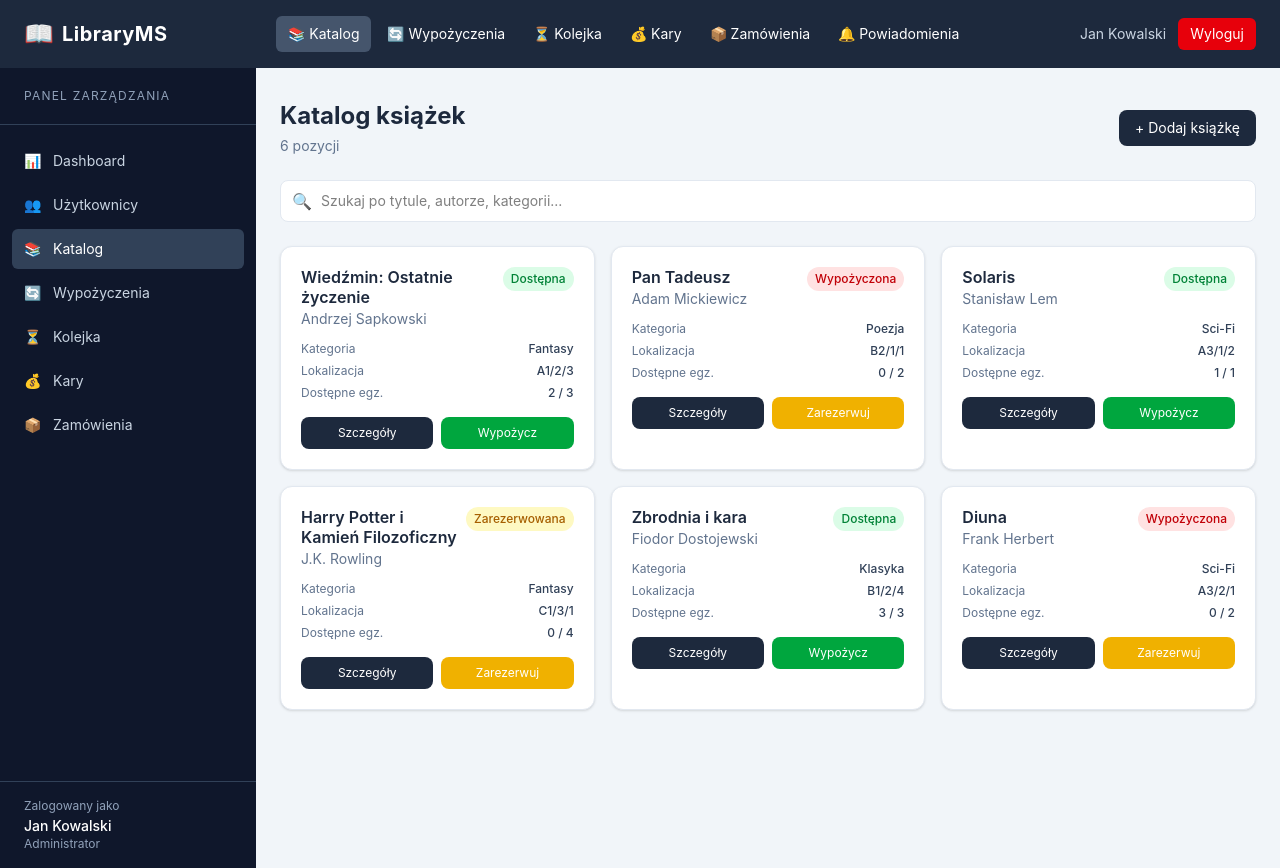
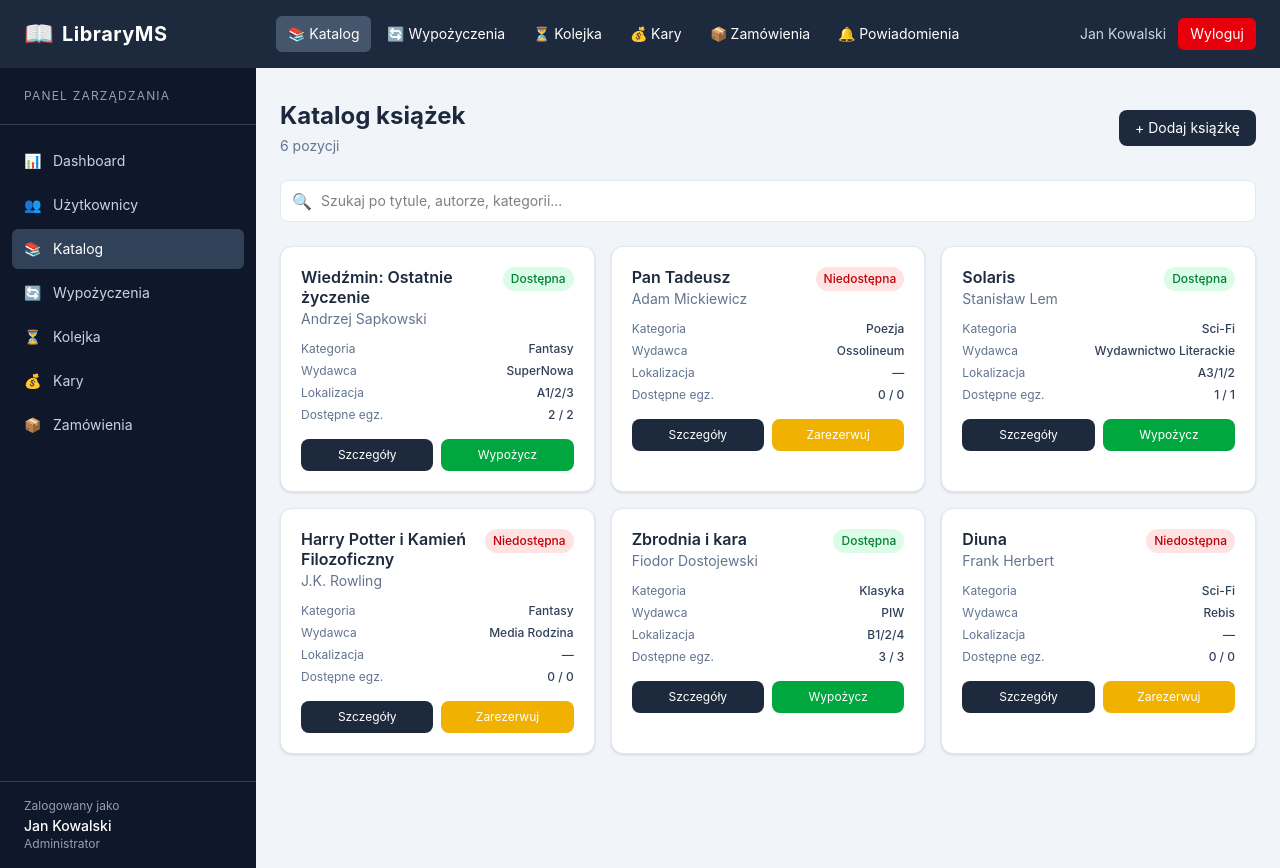
Before and after one commit to norbjdk/library-management-system, an Angular app in the folder web/: page /catalog in a window 1280 px wide. Built offline with nearby package versions, Linux system fonts and the light colour scheme.

Commit message:
fix: add zone.js polyfill and fix catalog/loan mock data models

```diff
--- a/web/angular.json
+++ b/web/angular.json
@@ -14,6 +14,9 @@
           "builder": "@angular/build:application",
           "options": {
             "browser": "src/main.ts",
+            "polyfills": [
+              "zone.js"
+            ],
             "tsConfig": "tsconfig.app.json",
             "assets": [
               {
--- a/web/package.json
+++ b/web/package.json
@@ -33,7 +33,8 @@
     "@angular/ssr": "^20.3.8",
     "express": "^5.1.0",
     "rxjs": "~7.8.0",
-    "tslib": "^2.3.0"
+    "tslib": "^2.3.0",
+    "zone.js": "^0.15.1"
   },
   "devDependencies": {
     "@angular/build": "^20.3.8",
--- a/web/src/app/app.config.ts
+++ b/web/src/app/app.config.ts
@@ -1,13 +1,13 @@
-import { ApplicationConfig, provideBrowserGlobalErrorListeners, provideZonelessChangeDetection } from '@angular/core';
+import { provideHttpClient, withInterceptors } from '@angular/common/http';
+import { ApplicationConfig, provideZoneChangeDetection } from '@angular/core';
 import { provideRouter } from '@angular/router';
-
 import { routes } from './app.routes';
-import { provideClientHydration, withEventReplay } from '@angular/platform-browser';
+import { tokenInterceptor } from './core/interceptors/token.interceptor';
 
 export const appConfig: ApplicationConfig = {
   providers: [
-    provideBrowserGlobalErrorListeners(),
-    provideZonelessChangeDetection(),
-    provideRouter(routes), provideClientHydration(withEventReplay())
+    provideZoneChangeDetection({ eventCoalescing: true }),
+    provideRouter(routes),
+    provideHttpClient(withInterceptors([tokenInterceptor])),
   ]
 };
--- /dev/null
+++ b/web/src/app/core/interceptors/token.interceptor.ts
@@ -0,0 +1,33 @@
+import { HttpErrorResponse, HttpInterceptorFn } from '@angular/common/http';
+import { inject } from '@angular/core';
+import { catchError, switchMap, throwError } from 'rxjs';
+import { AuthService } from '../services/auth.service';
+
+export const tokenInterceptor: HttpInterceptorFn = (req, next) => {
+    const auth = inject(AuthService);
+    const token = auth.accessToken();
+
+    const authReq = token
+        ? req.clone({ setHeaders: { Authorization: `Bearer ${token}` } })
+        : req;
+
+    return next(authReq).pipe(
+        catchError((error: HttpErrorResponse) => {
+            if (error.status === 401) {
+                return auth.refreshToken().pipe(
+                    switchMap(response => {
+                        const retryReq = req.clone({
+                            setHeaders: { Authorization: `Bearer ${response.access_token}` }
+                        });
+                        return next(retryReq);
+                    }),
+                    catchError(refreshError => {
+                        auth.logout();
+                        return throwError(() => refreshError);
+                    })
+                );
+            }
+            return throwError(() => error);
+        })
+    );
+};
--- a/web/src/app/features/catalog/pages/catalog-list/catalog-list.html
+++ b/web/src/app/features/catalog/pages/catalog-list/catalog-list.html
@@ -13,12 +13,8 @@
   <!-- Search -->
   <div class="relative">
     <span class="absolute left-3 top-1/2 -translate-y-1/2 text-slate-400">🔍</span>
-    <input
-      type="text"
-      placeholder="Szukaj po tytule, autorze, kategorii..."
-      [(ngModel)]="searchQuery"
-      class="w-full pl-10 pr-4 py-2.5 border border-slate-200 rounded-lg text-sm focus:outline-none focus:ring-2 focus:ring-slate-400 bg-white"
-    />
+    <input type="text" placeholder="Szukaj po tytule, autorze, kategorii..." [(ngModel)]="searchQuery"
+      class="w-full pl-10 pr-4 py-2.5 border border-slate-200 rounded-lg text-sm focus:outline-none focus:ring-2 focus:ring-slate-400 bg-white" />
   </div>
 
   <!-- Grid -->
@@ -28,25 +24,31 @@
       <div class="flex items-start justify-between gap-2 mb-3">
         <div>
           <h3 class="font-semibold text-slate-800 leading-tight">{{ book.title }}</h3>
-            <p class="text-sm text-slate-500 mt-0.5">{{ book.author }}</p>
+          <p class="text-sm text-slate-500 mt-0.5">
+            {{ book.authors[0]?.first_name }} {{ book.authors[0]?.last_name }}
+          </p>
         </div>
-          <span class="shrink-0 text-xs font-medium px-2 py-1 rounded-full {{ getStatusClasses(book.status) }}">
-            {{ getStatusLabel(book.status) }}
+        <span class="shrink-0 text-xs font-medium px-2 py-1 rounded-full {{ getStatusClasses(book) }}">
+          {{ getStatusLabel(book) }}
         </span>
       </div>
 
       <div class="space-y-1.5 text-xs text-slate-500">
         <div class="flex justify-between">
           <span>Kategoria</span>
-            <span class="font-medium text-slate-700">{{ book.category }}</span>
+          <span class="font-medium text-slate-700">{{ book.categories[0]?.name ?? '—' }}</span>
+        </div>
+        <div class="flex justify-between">
+          <span>Wydawca</span>
+          <span class="font-medium text-slate-700">{{ book.publisher.name }}</span>
         </div>
         <div class="flex justify-between">
           <span>Lokalizacja</span>
-            <span class="font-medium text-slate-700">{{ book.location }}</span>
+          <span class="font-medium text-slate-700">{{ book.copies[0]?.location?.shelf ?? '—' }}</span>
         </div>
         <div class="flex justify-between">
           <span>Dostępne egz.</span>
-            <span class="font-medium text-slate-700">{{ book.availableCopies }} / {{ book.totalCopies }}</span>
+          <span class="font-medium text-slate-700">{{ getAvailableCopies(book) }} / {{ book.copies.length }}</span>
         </div>
       </div>
 
@@ -54,12 +56,12 @@
         <button class="flex-1 bg-slate-800 hover:bg-slate-700 text-white text-xs py-2 rounded-lg transition-colors">
           Szczegóły
         </button>
-          @if (book.status === 'available') {
+        @if (getStatus(book) === 'available') {
         <button class="flex-1 bg-green-600 hover:bg-green-700 text-white text-xs py-2 rounded-lg transition-colors">
           Wypożycz
         </button>
         }
-          @if (book.status === 'borrowed' || book.status === 'reserved') {
+        @if (getStatus(book) === 'unavailable') {
         <button class="flex-1 bg-yellow-500 hover:bg-yellow-600 text-white text-xs py-2 rounded-lg transition-colors">
           Zarezerwuj
         </button>
--- a/web/src/app/features/catalog/pages/catalog-list/catalog-list.ts
+++ b/web/src/app/features/catalog/pages/catalog-list/catalog-list.ts
@@ -6,7 +6,6 @@ import { Book } from '../../../../core/models/book';
   selector: 'app-catalog-list',
   imports: [FormsModule],
   templateUrl: './catalog-list.html',
-  styleUrl: './catalog-list.css'
 })
 export class CatalogList {
   searchQuery = '';
@@ -15,68 +14,77 @@ export class CatalogList {
     {
       id: 1,
       title: 'Wiedźmin: Ostatnie życzenie',
-      author: 'Andrzej Sapkowski',
-      isbn: '978-83-7785-149-2',
-      category: 'Fantasy',
-      location: 'A1/2/3',
-      availableCopies: 2,
-      totalCopies: 3,
-      status: 'available'
+      ean: '978-83-7785-149-2',
+      description: '',
+      publish_year: 1993,
+      publisher: { id: 1, name: 'SuperNowa' },
+      authors: [{ id: 1, first_name: 'Andrzej', last_name: 'Sapkowski' }],
+      categories: [{ id: 1, name: 'Fantasy' }],
+      copies: [
+        { id: 1, condition: 'good', available: true, location: { id: 1, floor: 1, section: 'A', shelf: 'A1/2/3' } },
+        { id: 2, condition: 'good', available: true, location: { id: 1, floor: 1, section: 'A', shelf: 'A1/2/3' } },
+      ]
     },
     {
       id: 2,
       title: 'Pan Tadeusz',
-      author: 'Adam Mickiewicz',
-      isbn: '978-83-0000-000-1',
-      category: 'Poezja',
-      location: 'B2/1/1',
-      availableCopies: 0,
-      totalCopies: 2,
-      status: 'borrowed'
+      ean: '978-83-0000-000-1',
+      description: '',
+      publish_year: 1834,
+      publisher: { id: 2, name: 'Ossolineum' },
+      authors: [{ id: 2, first_name: 'Adam', last_name: 'Mickiewicz' }],
+      categories: [{ id: 2, name: 'Poezja' }],
+      copies: []
     },
     {
       id: 3,
       title: 'Solaris',
-      author: 'Stanisław Lem',
-      isbn: '978-83-0000-000-2',
-      category: 'Sci-Fi',
-      location: 'A3/1/2',
-      availableCopies: 1,
-      totalCopies: 1,
-      status: 'available'
+      ean: '978-83-0000-000-2',
+      description: '',
+      publish_year: 1961,
+      publisher: { id: 3, name: 'Wydawnictwo Literackie' },
+      authors: [{ id: 3, first_name: 'Stanisław', last_name: 'Lem' }],
+      categories: [{ id: 3, name: 'Sci-Fi' }],
+      copies: [
+        { id: 3, condition: 'good', available: true, location: { id: 2, floor: 1, section: 'A', shelf: 'A3/1/2' } },
+      ]
     },
     {
       id: 4,
       title: 'Harry Potter i Kamień Filozoficzny',
-      author: 'J.K. Rowling',
-      isbn: '978-83-0000-000-3',
-      category: 'Fantasy',
-      location: 'C1/3/1',
-      availableCopies: 0,
-      totalCopies: 4,
-      status: 'reserved'
+      ean: '978-83-0000-000-3',
+      description: '',
+      publish_year: 1997,
+      publisher: { id: 4, name: 'Media Rodzina' },
+      authors: [{ id: 4, first_name: 'J.K.', last_name: 'Rowling' }],
+      categories: [{ id: 1, name: 'Fantasy' }],
+      copies: []
     },
     {
       id: 5,
       title: 'Zbrodnia i kara',
-      author: 'Fiodor Dostojewski',
-      isbn: '978-83-0000-000-4',
-      category: 'Klasyka',
-      location: 'B1/2/4',
-      availableCopies: 3,
-      totalCopies: 3,
-      status: 'available'
+      ean: '978-83-0000-000-4',
+      description: '',
+      publish_year: 1866,
+      publisher: { id: 5, name: 'PIW' },
+      authors: [{ id: 5, first_name: 'Fiodor', last_name: 'Dostojewski' }],
+      categories: [{ id: 6, name: 'Klasyka' }],
+      copies: [
+        { id: 4, condition: 'good', available: true, location: { id: 3, floor: 2, section: 'B', shelf: 'B1/2/4' } },
+        { id: 5, condition: 'good', available: true, location: { id: 3, floor: 2, section: 'B', shelf: 'B1/2/4' } },
+        { id: 6, condition: 'good', available: true, location: { id: 3, floor: 2, section: 'B', shelf: 'B1/2/4' } },
+      ]
     },
     {
       id: 6,
       title: 'Diuna',
-      author: 'Frank Herbert',
-      isbn: '978-83-0000-000-5',
-      category: 'Sci-Fi',
-      location: 'A3/2/1',
-      availableCopies: 0,
-      totalCopies: 2,
-      status: 'borrowed'
+      ean: '978-83-0000-000-5',
+      description: '',
+      publish_year: 1965,
+      publisher: { id: 6, name: 'Rebis' },
+      authors: [{ id: 6, first_name: 'Frank', last_name: 'Herbert' }],
+      categories: [{ id: 3, name: 'Sci-Fi' }],
+      copies: []
     },
   ];
 
@@ -85,28 +93,26 @@ export class CatalogList {
     const q = this.searchQuery.toLowerCase();
     return this.books.filter(b =>
       b.title.toLowerCase().includes(q) ||
-      b.author.toLowerCase().includes(q) ||
-      b.category.toLowerCase().includes(q)
+      b.authors.some(a => `${a.first_name} ${a.last_name}`.toLowerCase().includes(q)) ||
+      b.categories.some(c => c.name.toLowerCase().includes(q))
     );
   }
 
-  getStatusLabel(status: Book['status']): string {
-    const labels = {
-      available: 'Dostępna',
-      borrowed: 'Wypożyczona',
-      reserved: 'Zarezerwowana',
-      unavailable: 'Niedostępna'
-    };
-    return labels[status];
+  getAvailableCopies(book: Book): number {
+    return book.copies.filter(c => c.available).length;
   }
 
-  getStatusClasses(status: Book['status']): string {
-    const classes = {
-      available: 'bg-green-100 text-green-700',
-      borrowed: 'bg-red-100 text-red-700',
-      reserved: 'bg-yellow-100 text-yellow-700',
-      unavailable: 'bg-slate-100 text-slate-500'
-    };
-    return classes[status];
+  getStatus(book: Book): 'available' | 'unavailable' {
+    return this.getAvailableCopies(book) > 0 ? 'available' : 'unavailable';
+  }
+
+  getStatusLabel(book: Book): string {
+    return this.getAvailableCopies(book) > 0 ? 'Dostępna' : 'Niedostępna';
+  }
+
+  getStatusClasses(book: Book): string {
+    return this.getAvailableCopies(book) > 0
+      ? 'bg-green-100 text-green-700'
+      : 'bg-red-100 text-red-700';
   }
 }
```
Also changed, not shown: web/src/app/features/loans/pages/loan-list/loan-list.html (+10 -17 lines), web/src/app/features/loans/pages/loan-list/loan-list.ts (+9 -9 lines), 1 other file (tests, documents, lock files or other folders). Lines whose indentation alone changed are shown as unchanged.
